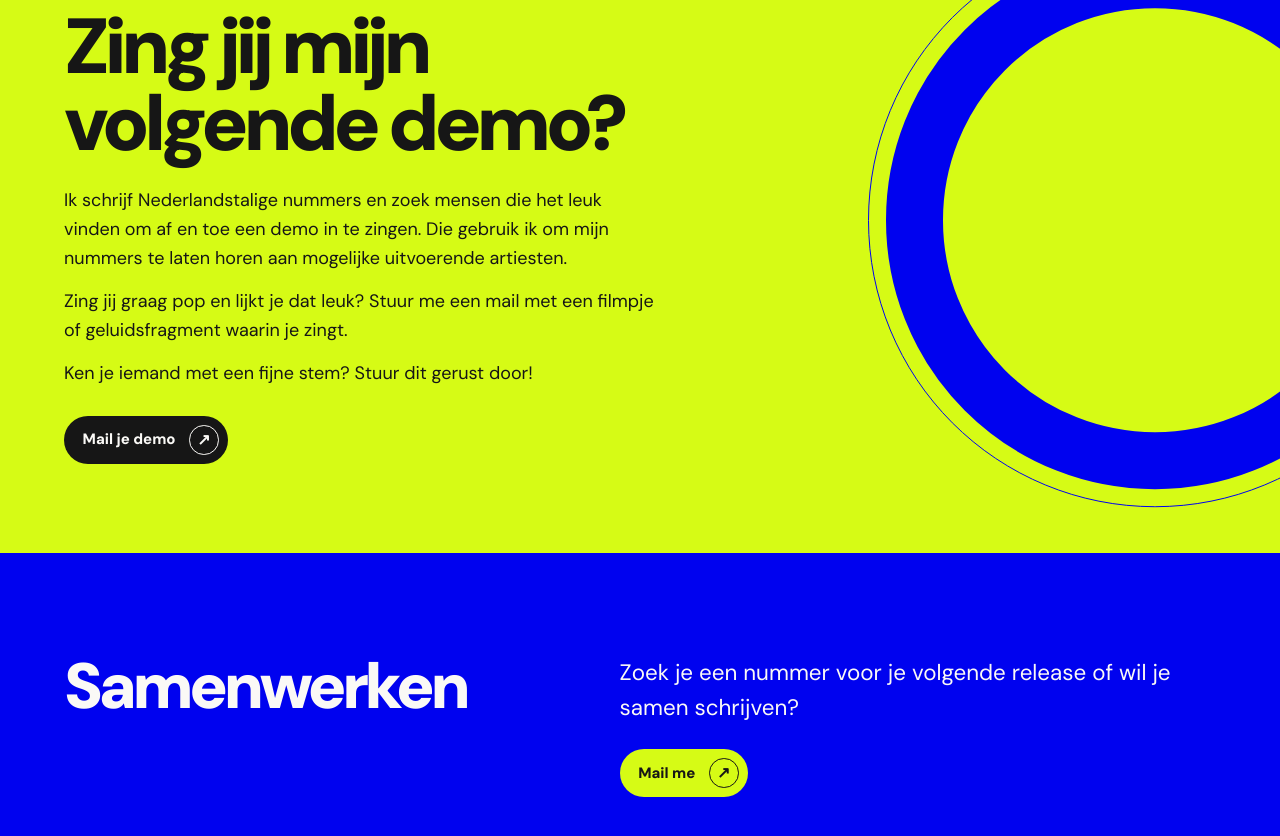
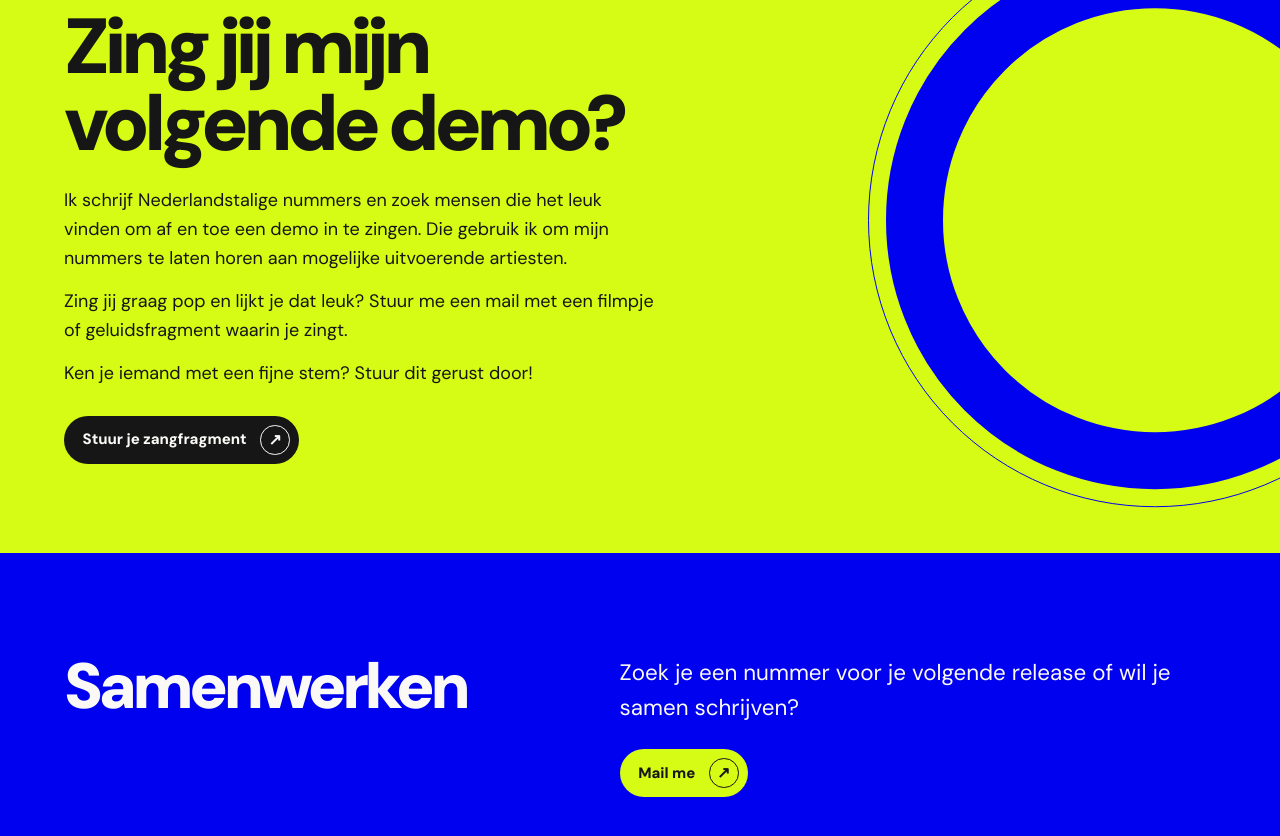
Before and after one commit to MarcoDeJong/marcodejong.github.io, a Jekyll site: the page built from index.md, in a window 1280 px wide and 900 px high, scrolled down 1686 px. Shown: the top 836 px of the window. Built offline with Jekyll 4.4.1, drawn with Linux system fonts in a browser that asks for light colours.

Commit message:
fix(copy): clarify singer call to action

```diff
--- a/index.md
+++ b/index.md
@@ -47,7 +47,7 @@ layout: landing
 <p>Ik schrijf Nederlandstalige nummers en zoek mensen die het leuk vinden om af en toe een demo in te zingen. Die gebruik ik om mijn nummers te laten horen aan mogelijke uitvoerende artiesten.</p>
 <p>Zing jij graag pop en lijkt je dat leuk? Stuur me een mail met een filmpje of geluidsfragment waarin je zingt.</p>
 <p>Ken je iemand met een fijne stem? Stuur dit gerust door!</p>
-<a class="button button--dark singers__link" href="mailto:demo@marco-dejong.nl">Mail je demo <span class="button__arrow" aria-hidden="true">↗</span></a>
+<a class="button button--dark singers__link" href="mailto:demo@marco-dejong.nl">Stuur je zangfragment <span class="button__arrow" aria-hidden="true">↗</span></a>
 </div>
 </div>
 </section>
```
